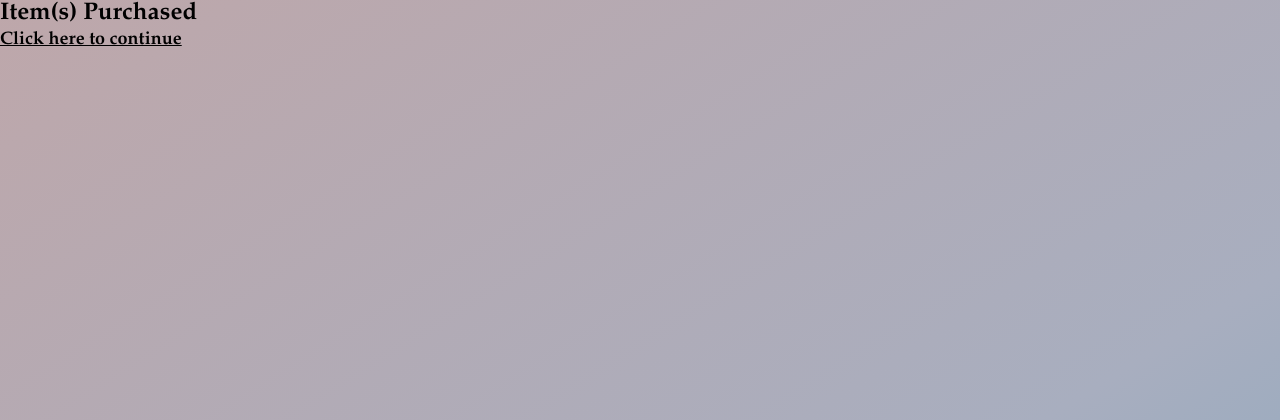
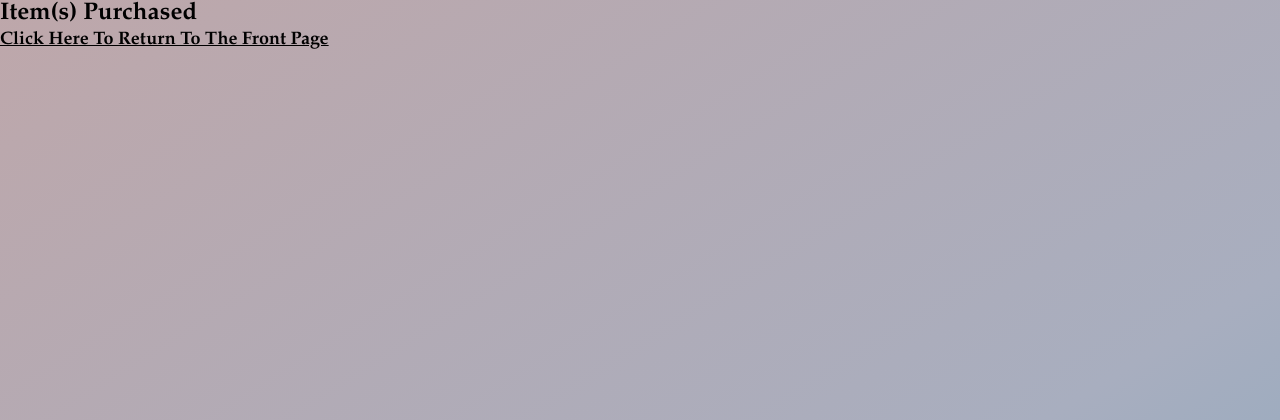
Before and after one commit to Emn98/D0018E_project, a PHP site: page /Shopping/buy_cart.php in a window 1280 px wide. Shown: the top 420 px of the page. Run offline with PHP 8.4, Linux system fonts and the light colour scheme; the visitor is signed in with stand-in values (Sample User, id 1); data that the repository does not hold is empty.

Commit message:
small fix

```diff
--- a/src/Shopping/buy_cart.php
+++ b/src/Shopping/buy_cart.php
@@ -81,6 +81,6 @@ unset($_SESSION["order_id"]);//Reset order_id variable
   </head>
   <body>
       <h2>Item(s) Purchased</h2>
-      <h3><a href="shopping_cart.php">Click here to continue</a></h3>
+      <h3><a href="index.php">Click Here To Return To The Front Page</a></h3>
   </body>
 </html>
```
